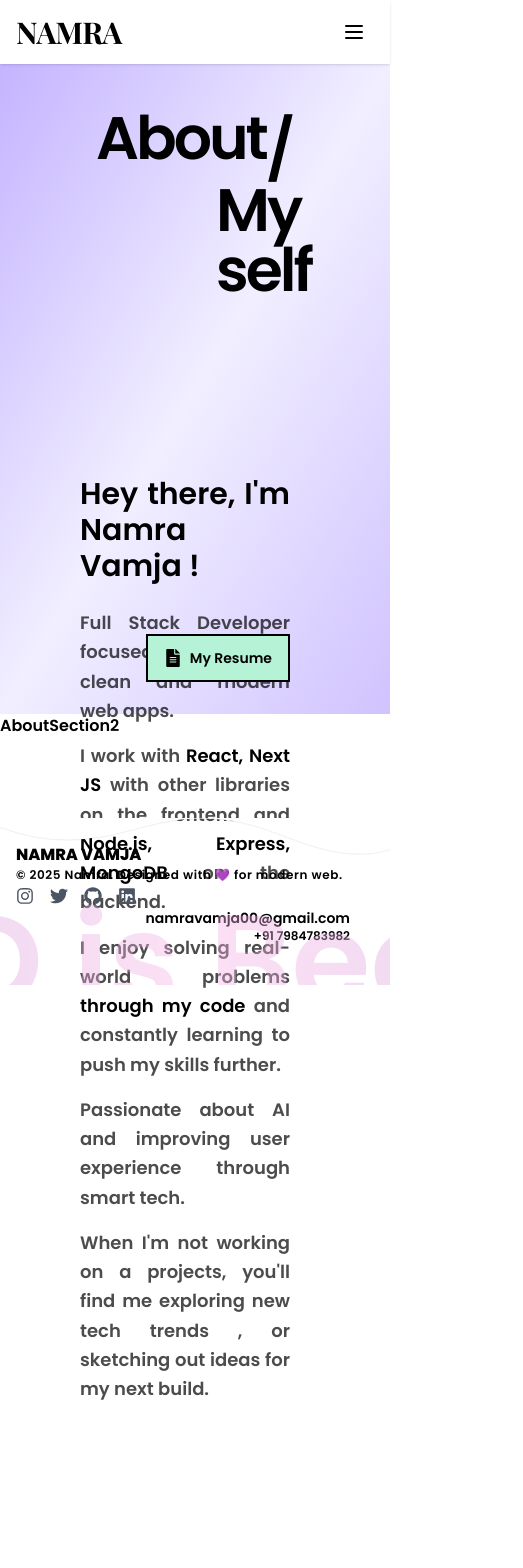
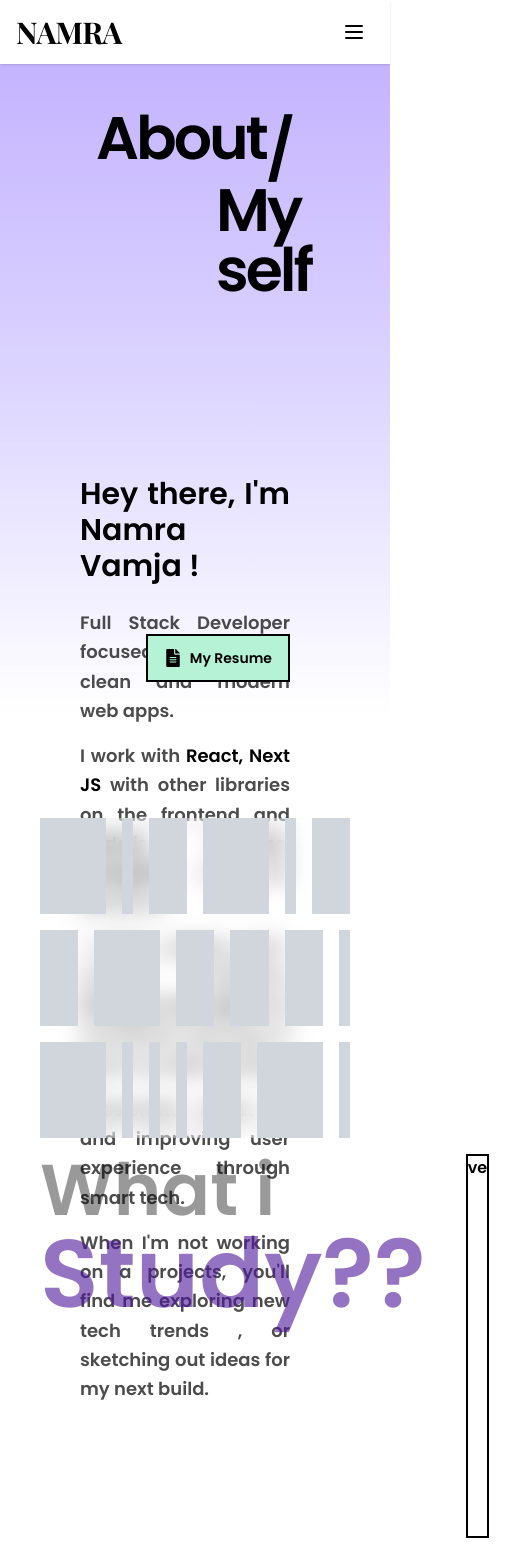
Before and after one commit to namravamja/portfolio-namra, a Next.js app: page /About in a window 390 px wide. Shown: the top 1568 px of the page, 523 px wide, since content can reach past the window. Before the commit the page ends 1483 px from the top, so only its background shows below. Built offline with nearby package versions, Linux system fonts and the light colour scheme; a web font is replaced by a local one.

Commit message:
Refactor About page to include AboutSection3, update AboutSection1 and AboutSection2 imports, and enhance layout structure

```diff
--- a/src/app/(frontend)/(Homepage)/Herosection/page.tsx
+++ b/src/app/(frontend)/(Homepage)/Herosection/page.tsx
@@ -12,7 +12,7 @@ const Herosection: React.FC = () => {
 
   return (
     <>
-      <div className="bg-gradient-to-br from-[#a18cd1]/70 via-[#fbc2eb]/60 to-[#a18cd1]/70 backdrop-blur-md shadow-xl flex flex-col lg:flex-row h-[650px] w-full">
+      <div className="bg-gradient-to-b from-[#a18cd1]/80 via-[#fbc2eb]/40 to-[#a18cd1]/0 backdrop-blur-md  flex flex-col lg:flex-row h-[650px] w-full">
         {/* Left Section - Large Title */}
         <div className="flex-1 p-8 lg:p-16 flex flex-col justify-center">
           <h1 className="flex flex-col text-6xl lg:text-9xl mb-16 ml-16 font-light tracking-tighter text-black">
--- a/src/app/(frontend)/About/page.tsx
+++ b/src/app/(frontend)/About/page.tsx
@@ -1,12 +1,14 @@
 import React from "react";
-import AboutSection1 from "./section1/Page";
-import AboutSection2 from "./section2/Page";
+import AboutSection1 from "./section1/page";
+import AboutSection2 from "./section2/page";
+import AboutSection3 from "./section3/page";
 
 function About() {
   return (
     <div>
       <AboutSection1 />
       <AboutSection2 />
+      <AboutSection3 />
     </div>
   );
 }
--- a/src/app/(frontend)/About/section1/Page.tsx
+++ b/src/app/(frontend)/About/section1/Page.tsx
@@ -5,7 +5,7 @@ function AboutSection1() {
   return (
     <>
       <div
-        className="bg-gradient-to-br from-violet-300/100 via-violet-200/40 to-violet-300/80 backdrop-blur-md
+        className="bg-gradient-to-b from-violet-300/100 via-violet-200/100 backdrop-blur-md
         flex flex-col lg:flex-row h-[650px] w-full relative"
       >
         <div className="flex-1 p-8 lg:p-16 flex flex-col justify-center">
@@ -72,7 +72,7 @@ function AboutSection1() {
             rel="noopener noreferrer"
           >
             <button
-              className={`bg-[#b5f2d6] transition-all duration-300 ease-in-out px-4 py-3 font-semibold text-sm border-2 border-black flex items-center gap-2 hover:bg-transparent hover:shadow-[4px_4px_0px_0px_#000000] hover:cursor-pointer`}
+              className={`bg-[#b5f2d6] transition-all duration-300 ease-in-out px-4 py-3 font-semibold text-sm border-2 border-black flex items-center gap-2 hover:bg-violet-200 hover:shadow-[4px_4px_0px_0px_#000000] hover:cursor-pointer`}
             >
               <FaFileAlt className="text-lg" /> My Resume
             </button>
--- a/src/app/(frontend)/About/section2/Page.tsx
+++ b/src/app/(frontend)/About/section2/Page.tsx
@@ -1,7 +1,122 @@
+"use client";
+
 import React from "react";
+import { motion, useScroll, useTransform } from "framer-motion";
 
 const AboutSection2 = () => {
-  return <div>AboutSection2</div>;
+  const { scrollY } = useScroll();
+
+  const textY = useTransform(scrollY, [0, 400], ["100%", "0%"]);
+
+  const textOpacity = useTransform(scrollY, [0, 150, 300], [0, 1, 0.6]);
+
+  const specialCharsZIndex = useTransform(
+    scrollY,
+    [0, 100, 200, 300, 350, 400],
+    [0, 1, 3, 8, 15, 20]
+  );
+
+  const specialCharsScale = useTransform(
+    scrollY,
+    [0, 200, 350, 400],
+    [1, 1, 1.1, 1.15]
+  );
+
+  const specialCharsRotate = useTransform(scrollY, [200, 400], [0, 5]);
+
+  return (
+    <div className="w-full h-96 relative ">
+      <div className="text-9xl text-center mt-3 absolute w-full flex justify-center">
+        <motion.span
+          style={{
+            y: textY,
+            opacity: textOpacity,
+          }}
+        >
+          S
+        </motion.span>
+
+        <motion.span
+          style={{
+            y: textY,
+            zIndex: specialCharsZIndex,
+            opacity: textOpacity,
+            position: "relative",
+            scale: specialCharsScale,
+            rotate: specialCharsRotate,
+            transformOrigin: "center",
+          }}
+        >
+          k
+        </motion.span>
+
+        <motion.span
+          style={{
+            y: textY,
+            opacity: textOpacity,
+          }}
+        >
+          ill
+        </motion.span>
+
+        <motion.span
+          style={{
+            y: textY,
+            opacity: textOpacity,
+          }}
+        >
+          &nbsp;
+        </motion.span>
+
+        <motion.span
+          style={{
+            y: textY,
+            opacity: textOpacity,
+            zIndex: specialCharsZIndex,
+            position: "relative",
+            scale: specialCharsScale,
+            rotate: specialCharsRotate,
+            transformOrigin: "center",
+          }}
+        >
+          S
+        </motion.span>
+
+        <motion.span
+          style={{
+            y: textY,
+            opacity: textOpacity,
+          }}
+        >
+          tack
+        </motion.span>
+      </div>
+
+      <div className="backdrop-blur-md w-full absolute top-26 z-10">
+        <div className="grid grid-rows-3 grid-cols-12 gap-4 px-10">
+          <div className="col-span-3 h-24 bg-gray-300"></div>
+          <div className="col-start-4 h-24 bg-gray-300"></div>
+          <div className="col-span-2 col-start-5 h-24 bg-gray-300"></div>
+          <div className="col-span-3 col-start-7 h-24 bg-gray-300"></div>
+          <div className="col-start-10 h-24 bg-gray-300"></div>
+          <div className="col-span-2 col-start-11 h-24 bg-gray-300"></div>
+          <div className="col-span-2 row-start-2 h-24 bg-gray-300"></div>
+          <div className="col-span-3 col-start-3 row-start-2 h-24 bg-gray-300"></div>
+          <div className="col-span-2 col-start-6 row-start-2 h-24 bg-gray-300"></div>
+          <div className="col-span-2 col-start-8 row-start-2 h-24 bg-gray-300"></div>
+          <div className="col-start-12 row-start-2 h-24 bg-gray-300"></div>
+          <div className="col-span-2 col-start-10 row-start-2 h-24 bg-gray-300"></div>
+          <div className="col-span-3 row-start-3 h-24 bg-gray-300"></div>
+          <div className="col-start-4 row-start-3 h-24 bg-gray-300"></div>
+          <div className="col-start-5 row-start-3 h-24 bg-gray-300"></div>
+          <div className="col-start-6 row-start-3 h-24 bg-gray-300"></div>
+          <div className="col-span-2 col-start-7 row-start-3 h-24 bg-gray-300"></div>
+          <div className="col-span-3 col-start-9 row-start-3 h-24 bg-gray-300"></div>
+          <div className="col-start-12 row-start-3 h-24 bg-gray-300"></div>
+        </div>
+      </div>
+    </div>
+  );
 };
 
 export default AboutSection2;
--- /dev/null
+++ b/src/app/(frontend)/About/section3/page.tsx
@@ -0,0 +1,27 @@
+"use client";
+
+import React from "react";
+
+function AboutSection3() {
+  return (
+    <>
+      <div className="mt-14 " />
+      <div className="flex gap-10 w-full h-auto bg-violet-40">
+        <div className="flex h-96 ml-10">
+          <div className="flex flex-col">
+            <p className=" text-7xl opacity-40">What i</p>
+            <p
+              className="text-8xl font-semibold text-violet-900
+ opacity-60"
+            >
+              Study??
+            </p>
+          </div>
+        </div>
+        <div className="flex-1 w-full border-2 border-black">ve</div>
+      </div>
+    </>
+  );
+}
+
+export default AboutSection3;
--- a/src/app/layout.tsx
+++ b/src/app/layout.tsx
@@ -1,4 +1,3 @@
-// app/layout.tsx
 
 import type { Metadata } from "next";
 import { Geist, Geist_Mono } from "next/font/google";
@@ -35,9 +34,11 @@ export default function RootLayout({
       >
         <PreloaderWrapper>
           <RouteTransitionProvider>
-            <Navbar />
-            <main>{children}</main>
-            <Footer />
+            <div className="flex flex-col min-h-screen">
+              <Navbar />
+              <main className="flex-grow">{children}</main>
+              <Footer />
+            </div>
           </RouteTransitionProvider>
         </PreloaderWrapper>
       </body>
--- a/src/components/Transition/RouteTransitionProvider.tsx
+++ b/src/components/Transition/RouteTransitionProvider.tsx
@@ -31,9 +31,9 @@ export default function RouteTransitionProvider({
     const previousIndex = routeOrder.indexOf(previousPath.current);
 
     if (currentIndex > previousIndex) {
-      setDirection("up"); // Forward = bottom to top
+      setDirection("up");
     } else {
-      setDirection("down"); // Backward = top to bottom
+      setDirection("down");
     }
 
     previousPath.current = pathname;
```
